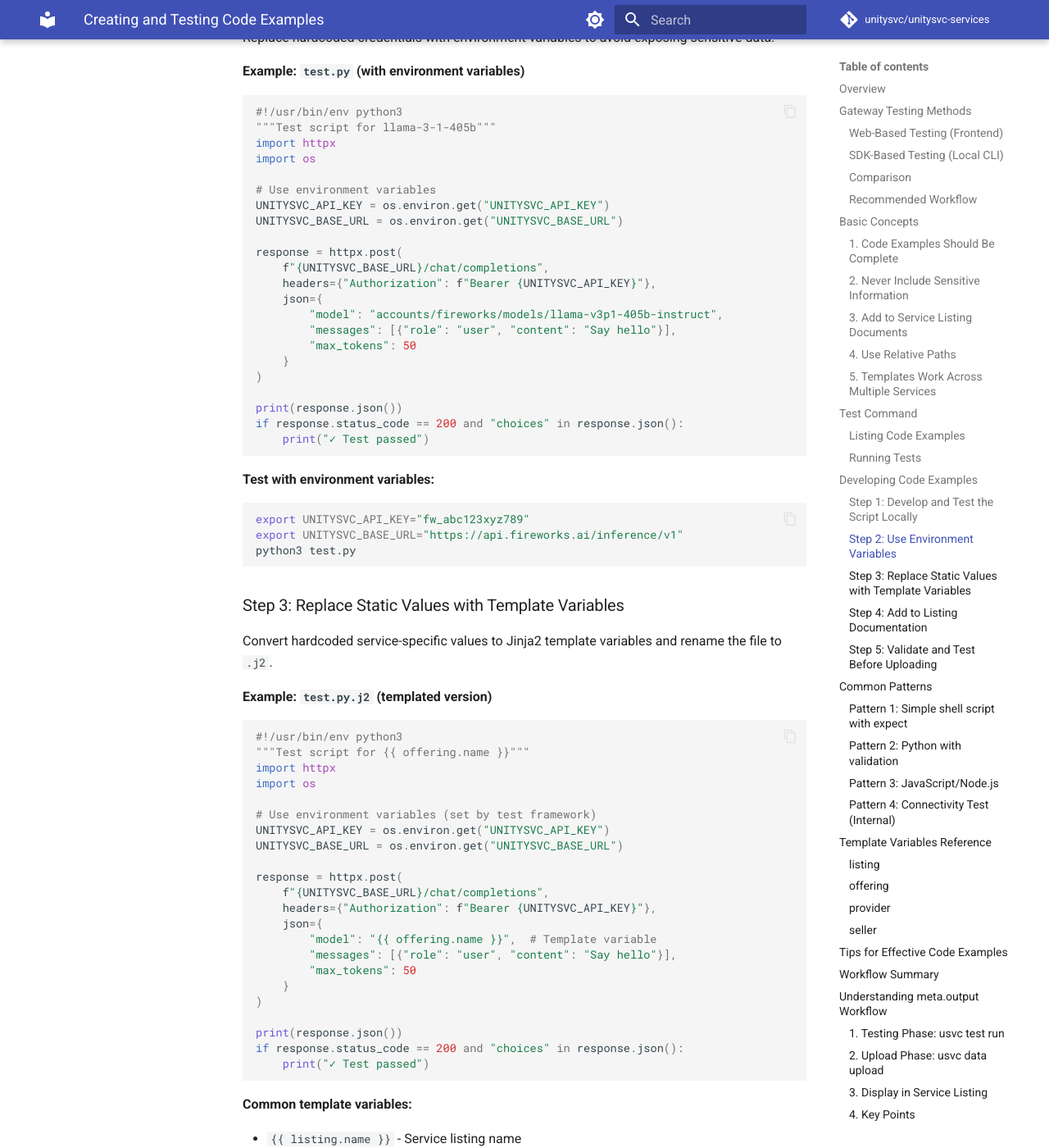
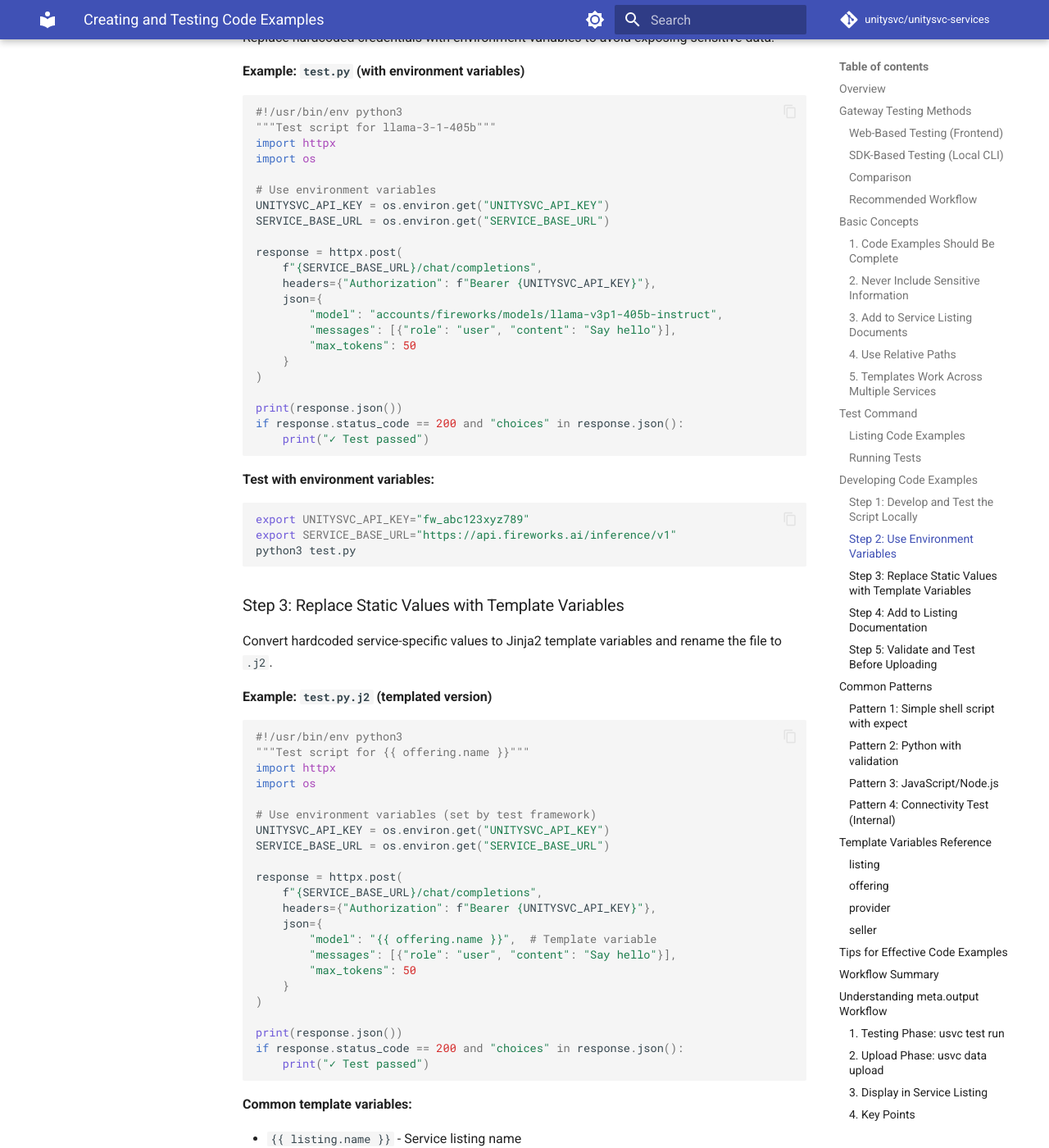
Before and after one commit to unitysvc/unitysvc-services, an MkDocs documentation site: the page built from docs/code-examples.md, in a window 1280 px wide and 1400 px high, scrolled down 10397 px. Shown: the whole window at 82% size. Built offline with MkDocs 1.6.1 and Material for MkDocs 9.7.7, drawn with Linux system fonts in a browser that asks for light colours; comment, search, counter and statistics services are not loaded; some of the changed text lies outside the part shown.

Commit message:
rename UNITYSVC_BASE_URL to SERVICE_BASE_URL

````diff
--- a/docs/code-examples.md
+++ b/docs/code-examples.md
@@ -20,7 +20,7 @@
 
 When you click the "Test" button in the UnitySVC web interface (admin panel or seller dashboard), the platform executes your code examples using:
 
--   **`UNITYSVC_BASE_URL`**: Platform-provided gateway URL
+-   **`SERVICE_BASE_URL`**: Platform-provided gateway URL
 -   **`UNITYSVC_API_KEY`**: Platform's ops customer API key (shared across all sellers)
 
 **Characteristics:**
@@ -60,7 +60,7 @@
 ```bash
 # Gateway credentials (for test script execution)
 export UNITYSVC_API_KEY="svcpass_your_customer_api_key"
-export UNITYSVC_BASE_URL="https://api.unitysvc.com/v1"
+export SERVICE_BASE_URL="https://api.unitysvc.com/v1"
 ```
 
 **Step 5: Run tests**
@@ -103,7 +103,7 @@
 | Feature | Web-Based | SDK-Based (Local) |
 |---------|-----------|-------------------|
 | Setup | None required | Join unitysvc-ops team + create customer API key |
-| `UNITYSVC_BASE_URL` | Platform-provided | `https://api.unitysvc.com/v1` |
+| `SERVICE_BASE_URL` | Platform-provided | `https://api.unitysvc.com/v1` |
 | `UNITYSVC_API_KEY` | Platform ops customer | Your own customer API key |
 | Execution | Backend (Celery) | Local machine |
 | Script Types | Simple (curl, Python, JS) | Any (including complex SDKs) |
@@ -132,7 +132,7 @@
 import os
 
 response = httpx.post(
-    f"{os.environ['UNITYSVC_BASE_URL']}/chat/completions",
+    f"{os.environ['SERVICE_BASE_URL']}/chat/completions",
     headers={"Authorization": f"Bearer {os.environ['UNITYSVC_API_KEY']}"},
     json={"model": "gpt-4", "messages": [{"role": "user", "content": "Hello"}]}
 )
@@ -152,7 +152,7 @@
 
 # ✓ GOOD: Use environment variables
 UNITYSVC_API_KEY = os.environ.get("UNITYSVC_API_KEY")
-UNITYSVC_BASE_URL = os.environ.get("UNITYSVC_BASE_URL")
+SERVICE_BASE_URL = os.environ.get("SERVICE_BASE_URL")
 ```
 
 **Standard Environment Variables:**
@@ -160,7 +160,7 @@
 The test framework automatically sets these environment variables when running code examples from `services_populator.envs`:
 
 -   `UNITYSVC_API_KEY` - Provider API key
--   `UNITYSVC_BASE_URL` - Provider API endpoint
+-   `SERVICE_BASE_URL` - Provider API endpoint
 
 Your code examples should **always** read credentials from these environment variables.
 
@@ -263,7 +263,7 @@
 import os
 
 response = httpx.post(
-    f"{os.environ['UNITYSVC_BASE_URL']}/chat/completions",
+    f"{os.environ['SERVICE_BASE_URL']}/chat/completions",
     headers={"Authorization": f"Bearer {os.environ['UNITYSVC_API_KEY']}"},
     json={
         "model": "{{ offering.name }}",  # Dynamic: changes per service
@@ -352,7 +352,7 @@
 1. Test framework discovers code examples from listing files (category = `code_examples`)
 2. **Checks for cached results**: If both `.out` and `.err` files exist in the listing directory, skips the test (unless `--force` is used)
 3. Renders Jinja2 templates with `listing`, `offering`, `provider`, and `seller` data
-4. Sets environment variables (`UNITYSVC_API_KEY`, `UNITYSVC_BASE_URL`) from provider credentials
+4. Sets environment variables (`UNITYSVC_API_KEY`, `SERVICE_BASE_URL`) from provider credentials
 5. Executes the code example using appropriate interpreter (python3, node, bash)
 6. Validates results:
     - Test passes if exit code is 0 AND (no `meta.expect` field OR expected string found in stdout)
@@ -374,7 +374,7 @@
   → Test content saved to: failed_llama-3-1-405b_Python_code_example.py
 
 # The saved file includes:
-# - Environment variables used (UNITYSVC_API_KEY, UNITYSVC_BASE_URL)
+# - Environment variables used (UNITYSVC_API_KEY, SERVICE_BASE_URL)
 # - Full rendered template content
 # - You can run it directly to reproduce the issue
 ```
@@ -434,10 +434,10 @@
 
 # Use environment variables
 UNITYSVC_API_KEY = os.environ.get("UNITYSVC_API_KEY")
-UNITYSVC_BASE_URL = os.environ.get("UNITYSVC_BASE_URL")
+SERVICE_BASE_URL = os.environ.get("SERVICE_BASE_URL")
 
 response = httpx.post(
-    f"{UNITYSVC_BASE_URL}/chat/completions",
+    f"{SERVICE_BASE_URL}/chat/completions",
     headers={"Authorization": f"Bearer {UNITYSVC_API_KEY}"},
     json={
         "model": "accounts/fireworks/models/llama-v3p1-405b-instruct",
@@ -455,7 +455,7 @@
 
 ```bash
 export UNITYSVC_API_KEY="fw_abc123xyz789"
-export UNITYSVC_BASE_URL="https://api.fireworks.ai/inference/v1"
+export SERVICE_BASE_URL="https://api.fireworks.ai/inference/v1"
 python3 test.py
 ```
 
@@ -473,10 +473,10 @@
 
 # Use environment variables (set by test framework)
 UNITYSVC_API_KEY = os.environ.get("UNITYSVC_API_KEY")
-UNITYSVC_BASE_URL = os.environ.get("UNITYSVC_BASE_URL")
+SERVICE_BASE_URL = os.environ.get("SERVICE_BASE_URL")
 
 response = httpx.post(
-    f"{UNITYSVC_BASE_URL}/chat/completions",
+    f"{SERVICE_BASE_URL}/chat/completions",
     headers={"Authorization": f"Bearer {UNITYSVC_API_KEY}"},
     json={
         "model": "{{ offering.name }}",  # Template variable
@@ -616,7 +616,7 @@
 cat failed_llama-3-1-405b_Python_code_example.py
 
 # The file will contain:
-# - Environment variables used (UNITYSVC_API_KEY, UNITYSVC_BASE_URL)
+# - Environment variables used (UNITYSVC_API_KEY, SERVICE_BASE_URL)
 # - Full rendered template content
 # - You can run it directly to reproduce the issue
 ```
@@ -638,7 +638,7 @@
 #!/bin/bash
 # Simple test that outputs JSON response
 
-curl ${UNITYSVC_BASE_URL}/chat/completions \
+curl ${SERVICE_BASE_URL}/chat/completions \
   -H "Content-Type: application/json" \
   -H "Authorization: Bearer ${UNITYSVC_API_KEY}" \
   -d '{"model": "{{ offering.name }}", "messages": [{"role": "user", "content": "test"}]}'
@@ -669,7 +669,7 @@
 import os
 
 response = httpx.post(
-    f"{os.environ['UNITYSVC_BASE_URL']}/chat/completions",
+    f"{os.environ['SERVICE_BASE_URL']}/chat/completions",
     headers={"Authorization": f"Bearer {os.environ['UNITYSVC_API_KEY']}"},
     json={"model": "{{ offering.name }}", "messages": [{"role": "user", "content": "test"}]}
 )
@@ -704,7 +704,7 @@
 
 ```javascript
 #!/usr/bin/env node
-const response = await fetch(`${process.env.UNITYSVC_BASE_URL}/chat/completions`, {
+const response = await fetch(`${process.env.SERVICE_BASE_URL}/chat/completions`, {
     method: "POST",
     headers: {
         "Content-Type": "application/json",
@@ -753,12 +753,12 @@
 import time
 
 UNITYSVC_API_KEY = os.environ.get("UNITYSVC_API_KEY")
-UNITYSVC_BASE_URL = os.environ.get("UNITYSVC_BASE_URL")
+SERVICE_BASE_URL = os.environ.get("SERVICE_BASE_URL")
 
 # Measure response time
 start = time.time()
 response = httpx.post(
-    f"{UNITYSVC_BASE_URL}/chat/completions",
+    f"{SERVICE_BASE_URL}/chat/completions",
     headers={"Authorization": f"Bearer {UNITYSVC_API_KEY}"},
     json={
         "model": "{{ offering.name }}",
@@ -831,7 +831,7 @@
 -   `provider.display_name` - Human-readable provider name
 -   All other fields from the provider schema
 
-Note: For API credentials (`UNITYSVC_API_KEY`, `UNITYSVC_BASE_URL`), use environment variables instead of template variables. These are set from `services_populator.envs` during testing.
+Note: For API credentials (`UNITYSVC_API_KEY`, `SERVICE_BASE_URL`), use environment variables instead of template variables. These are set from `services_populator.envs` during testing.
 
 ### seller
 
@@ -870,7 +870,7 @@
 
 # 2. Use environment variables
 export UNITYSVC_API_KEY="..."
-export UNITYSVC_BASE_URL="..."
+export SERVICE_BASE_URL="..."
 python3 test.py
 
 # 3. Convert to template
@@ -1003,7 +1003,7 @@
 
 **Solution:**
 
--   Check that you're using environment variables (UNITYSVC_API_KEY, UNITYSVC_BASE_URL)
+-   Check that you're using environment variables (UNITYSVC_API_KEY, SERVICE_BASE_URL)
 -   Verify template variables are correct
 -   Run `usvc test run --verbose` to see full output
 
````
Also changed, not shown: docs/api-reference.md (+1 -1 lines), docs/cli-reference.md (+3 -3 lines), docs/documenting-services.md (+1 -1 lines), docs/file-schemas.md (+2 -2 lines), 7 other files.
